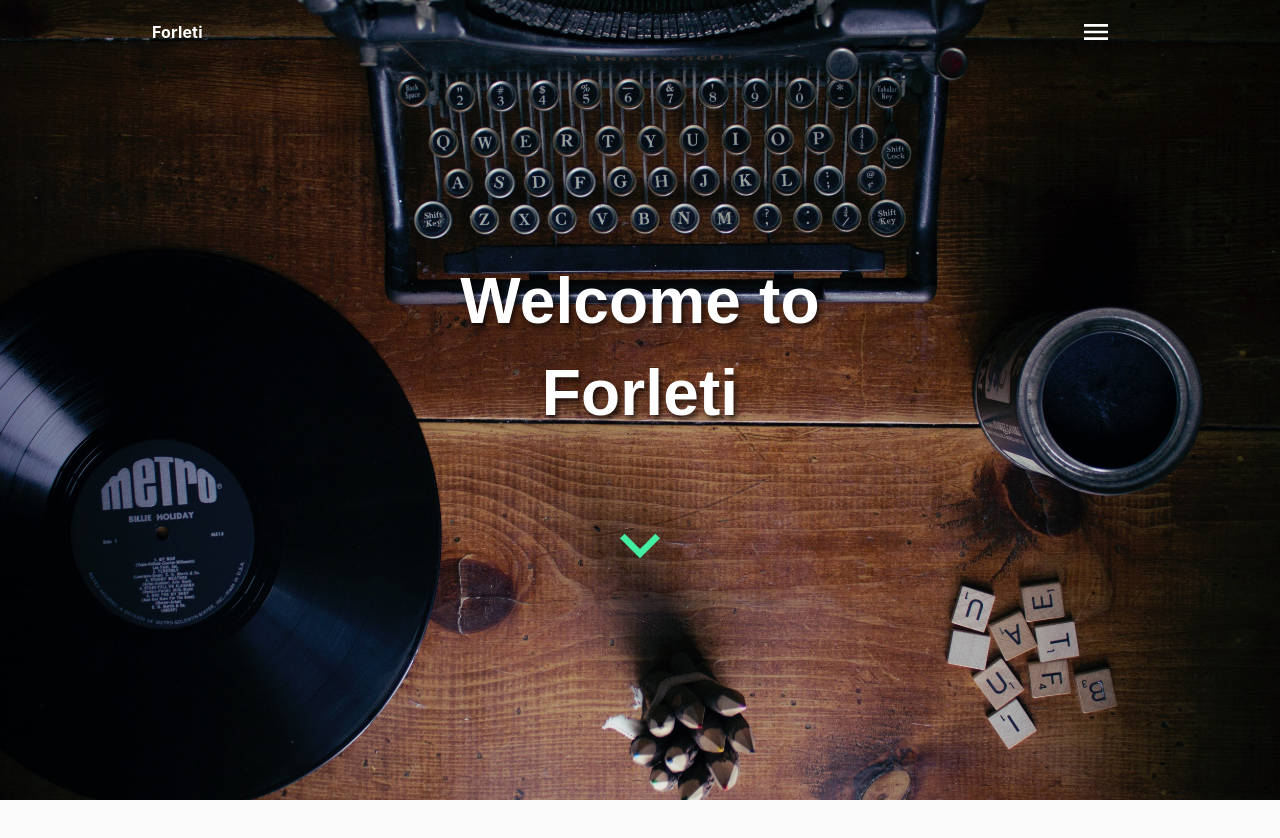
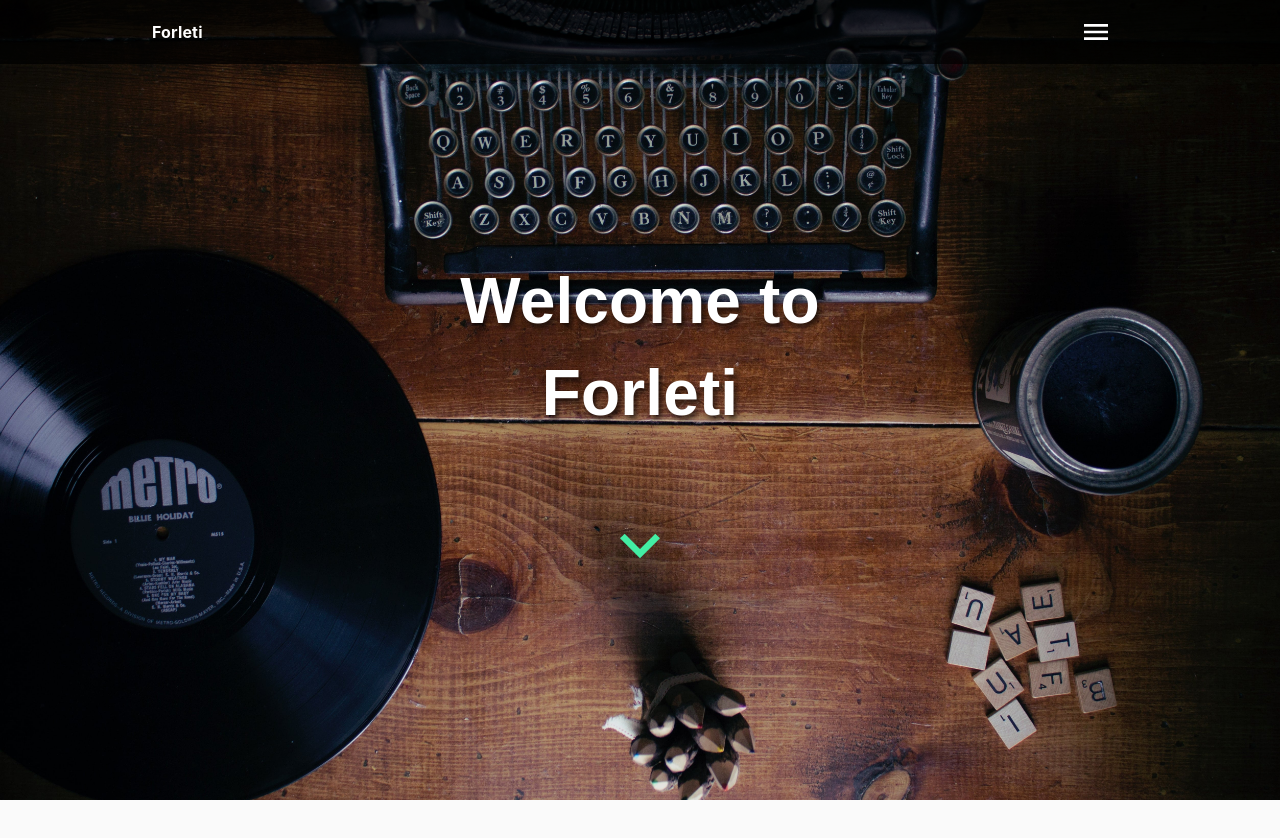
Before and after one commit to nbry/forleti-fe, a React (Create React App) app: page / in a window 1280 px wide. Shown: the top 838 px of the page. Built offline with nearby package versions, Linux system fonts and the light colour scheme.

Commit message:
Add translucency to Header for visibility on white background

```diff
--- a/src/components/Header.js
+++ b/src/components/Header.js
@@ -25,7 +25,7 @@ const Title = styled.h1`
 `;
 
 const StyledAppBar = styled(AppBar)`
-  background: none;
+  background: rgb(0, 0, 0, 0.7);
 `;
 
 const StyledToolbar = styled(Toolbar)`
```
